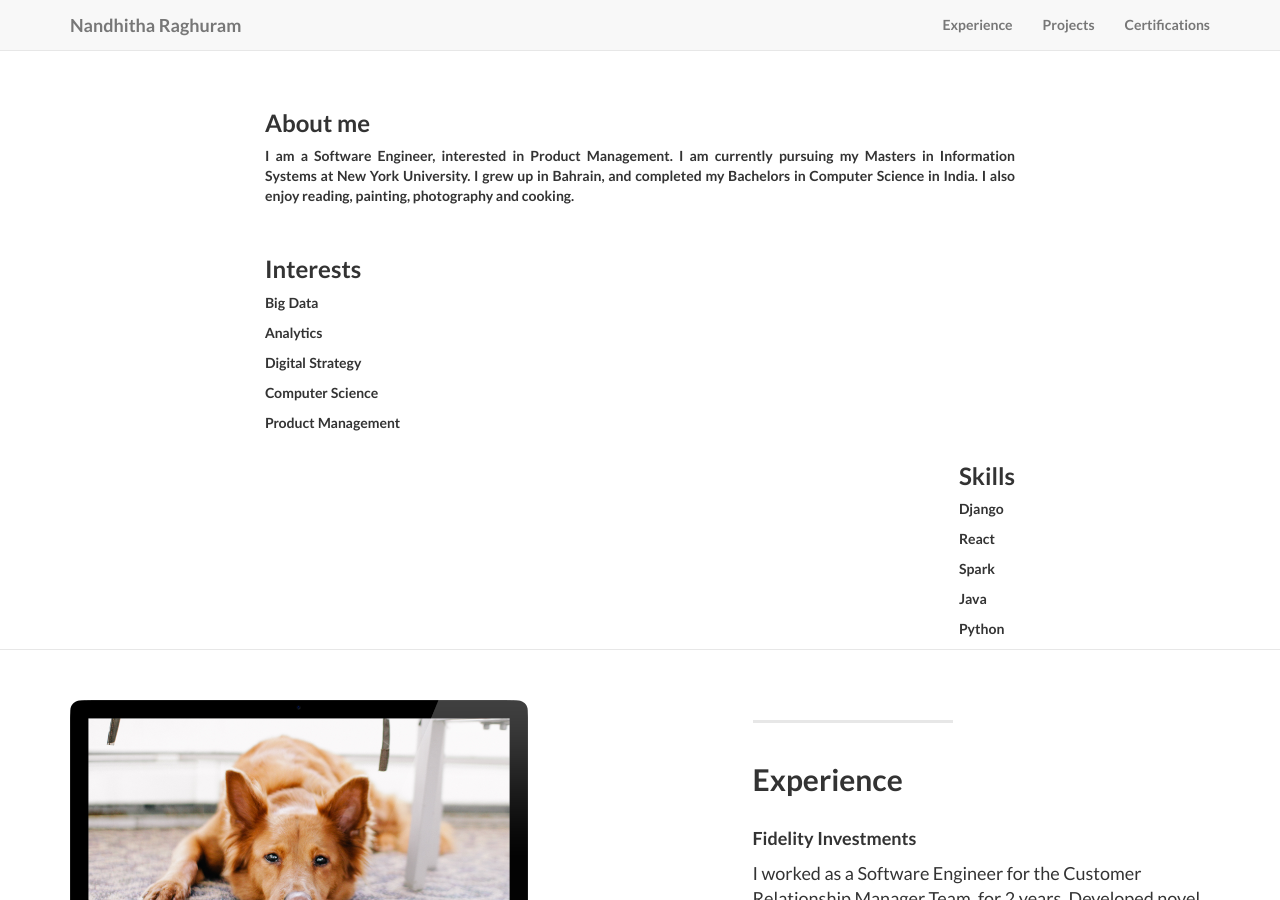
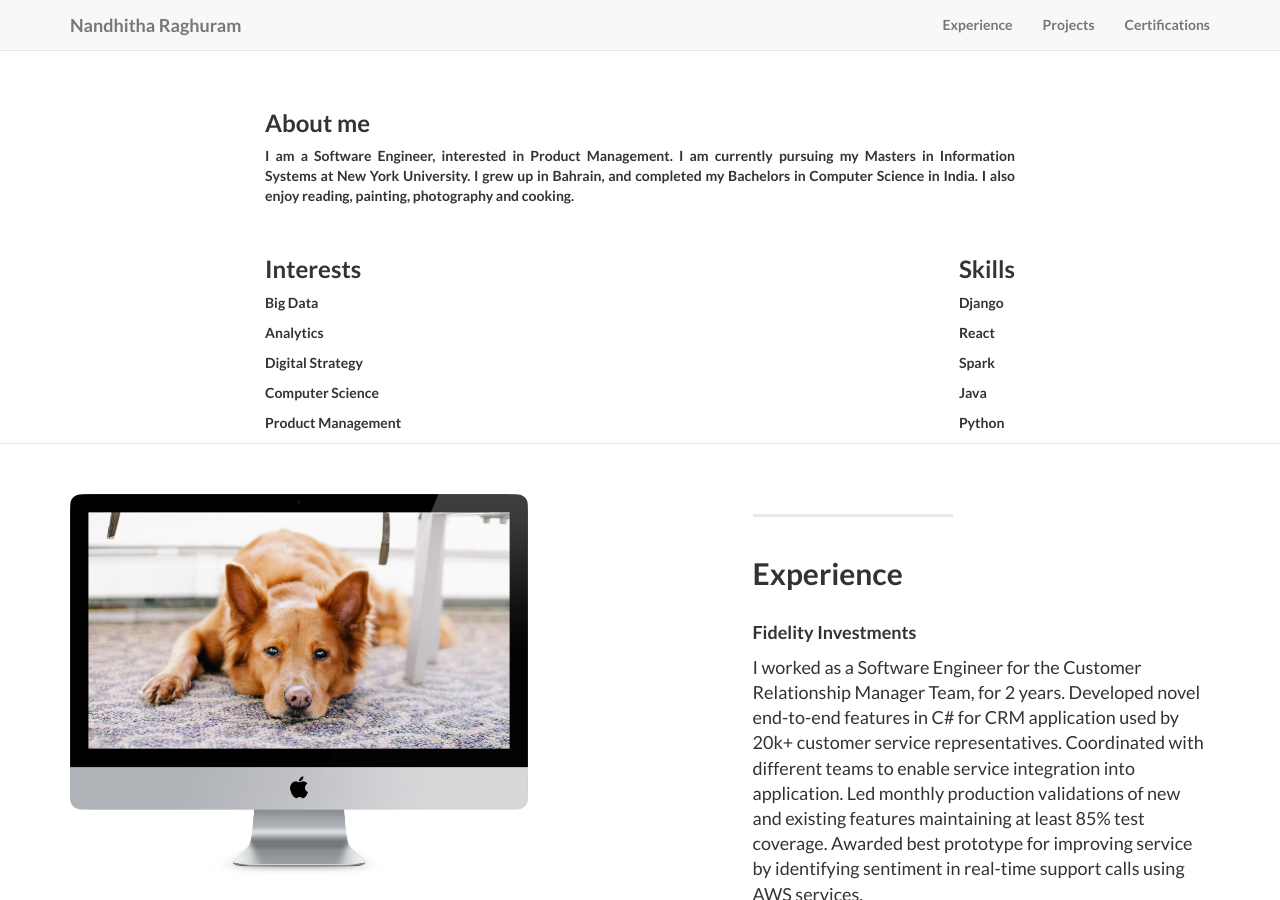
Before and after one commit to NandhithaR/Portfolio, a Jekyll site: the page built from index.html, in a window 1280 px wide and 900 px high, scrolled down 681 px. Built offline with Jekyll 4.4.1, drawn with Linux system fonts in a browser that asks for light colours; nearby versions of some CDN libraries; library files that are not in the unit come from our copies.

Commit message:
style alignment

```diff
--- a/_includes/about.html
+++ b/_includes/about.html
@@ -11,13 +11,14 @@
                   I also enjoy reading, painting, photography and cooking. </p>
                 <br/>
               <div>
-                <div style="text-align: left;">
+                <span style="float:left;">
                   <h3>Interests</h3>
-                  <p style="font-family: Calibri;">Big Data</p>
-                  <p style="font-family: Calibri;">Analytics</p>
-                  <p style="font-family: Calibri;">Digital Strategy</p>
-                  <p style="font-family: Calibri;">Computer Science</p>
-                  <p style="font-family: Calibri;">Product Management</p>
+                  <p>Big Data</p>
+                  <p>Analytics</p>
+                  <p>Digital Strategy</p>
+                  <p>Computer Science</p>
+                  <p>Product Management</p>
+                </span>
                 <span style="float:right;">
                   <h3>Skills</h3>
                   <p>Django</p>
@@ -26,7 +27,6 @@
                   <p>Java</p>
                   <p>Python</p>
                 </span>
-                </div>
               </div>
             </div>
         </div>
```
